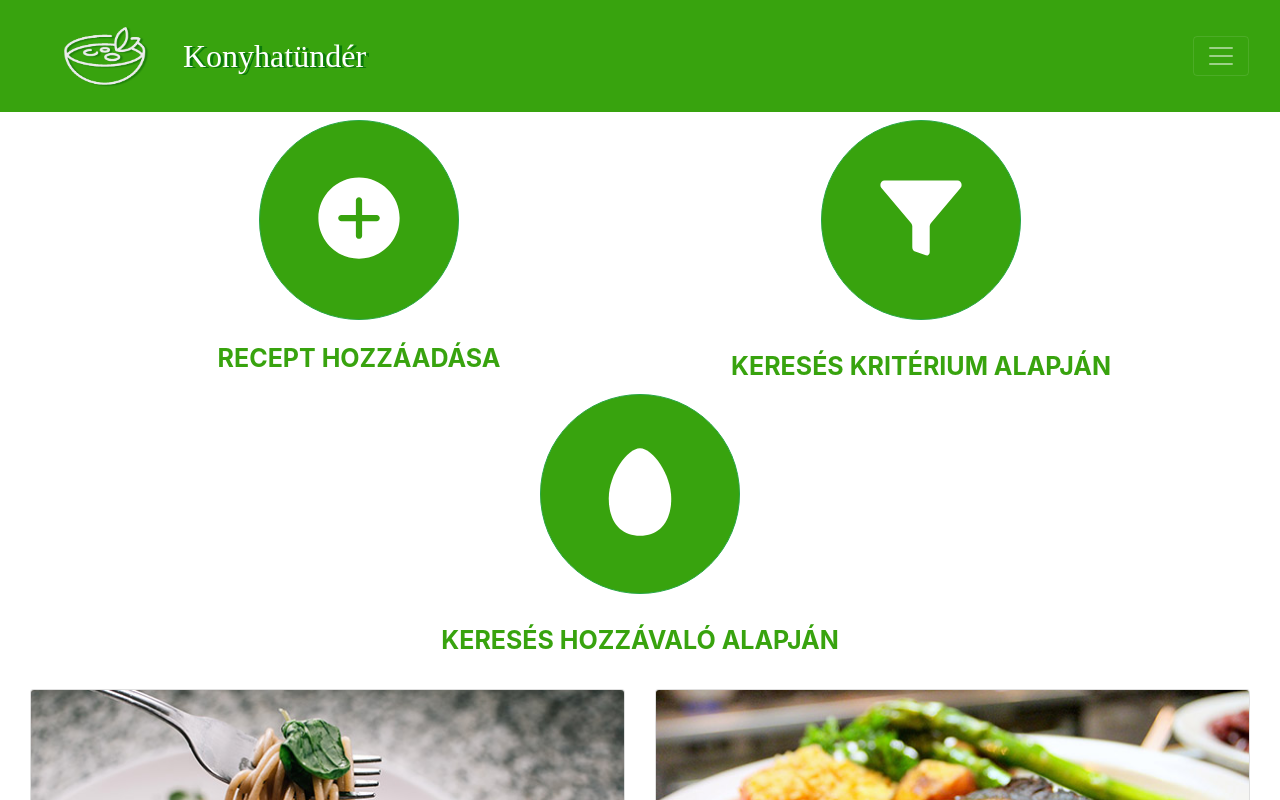
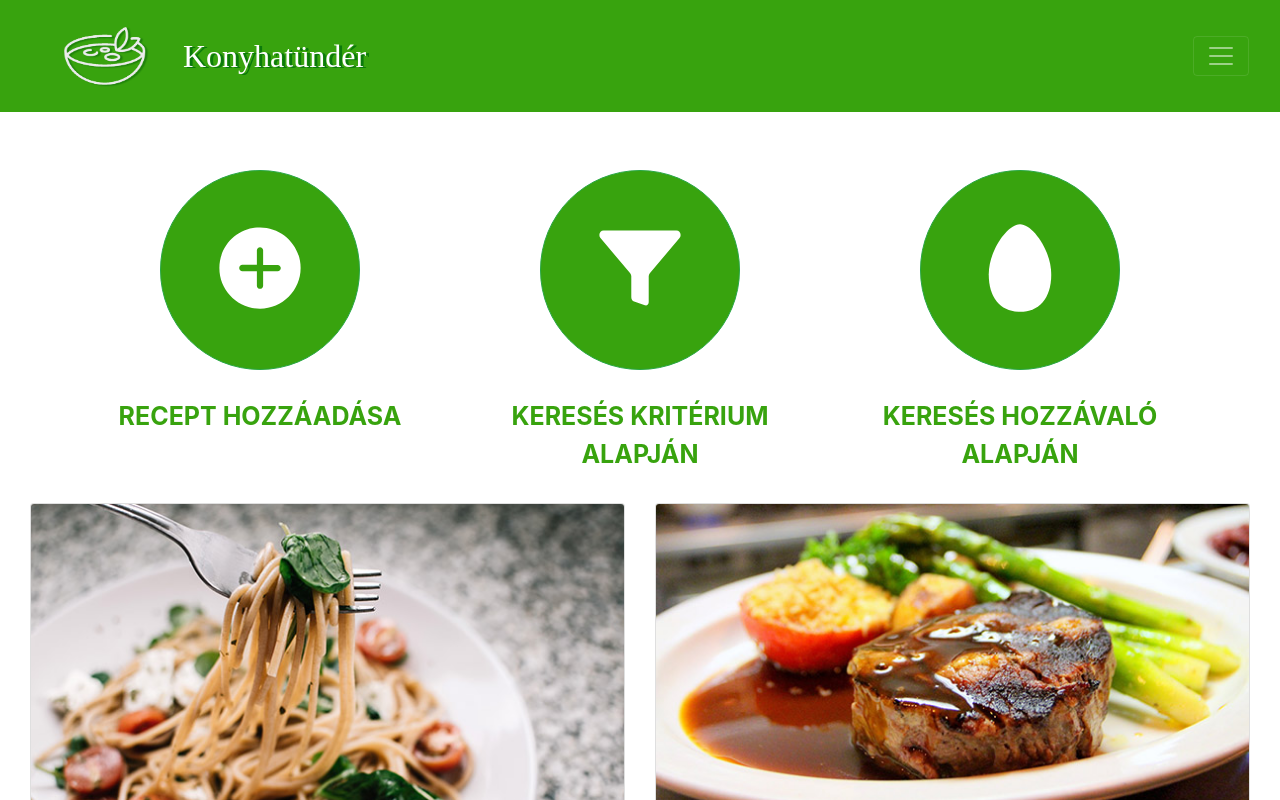
Before and after one commit to flowacademyhu/kappa-konyhatunder, a React (Create React App) app in the folder frontend/: page /mainPage in a window 1280 px wide. Shown: the top 800 px of the page. Built offline with nearby package versions, Linux system fonts and the light colour scheme; a web font is replaced by a local one.

Commit message:
Fixed some html-css problems. reviewed: @itsIMITRI

```diff
--- a/frontend/src/components/AddRecipeForm.js
+++ b/frontend/src/components/AddRecipeForm.js
@@ -327,6 +327,7 @@ const AddRecipeForm = () => {
           </div>
         </div>
         <div>
+          <p>Kép hozzáadása</p>
           <div className="ImageUploader">
             <input type="file" onChange={fileSelectedHandler} />
           </div>
@@ -334,7 +335,7 @@ const AddRecipeForm = () => {
 
         <IngredientsInRecipeList ingredientsList={newIngredientsList} />
         <button
-          className="btn btn-success"
+          className="btn btn-success mt-4"
           type="submit"
           data-toggle="modal"
           data-target={
--- a/frontend/src/components/MainPage.js
+++ b/frontend/src/components/MainPage.js
@@ -9,8 +9,8 @@ function MainPage() {
     <div className="panel panel-default">
       <div className="panel-body">
         <div className="container">
-          <Row className="justify-content-md-center">
-            <Col md="auto">
+          <Row>
+            <Col className="d-flex flex-column align-items-center">
               <NavLink href="add-recipe">
                 <button
                   type="button"
@@ -21,10 +21,10 @@ function MainPage() {
                     <IoIosAddCircle />
                   </div>
                 </button>
-                <div className="menu-describe">RECEPT HOZZÁADÁSA</div>
               </NavLink>
+              <div className="menu-describe">RECEPT HOZZÁADÁSA</div>
             </Col>
-            <Col md="auto">
+            <Col className="d-flex flex-column align-items-center">
               <NavLink href="search-by-criteria">
                 <button
                   type="button"
@@ -37,7 +37,7 @@ function MainPage() {
               </NavLink>
               <div className="menu-describe">KERESÉS KRITÉRIUM ALAPJÁN</div>
             </Col>
-            <Col md="auto">
+            <Col className="d-flex flex-column align-items-center">
               <NavLink href="search-by-ingredient">
                 <button
                   type="button"
--- a/frontend/src/index.css
+++ b/frontend/src/index.css
@@ -1,10 +1,12 @@
-body {
+body,
+html {
   margin: 0;
   font-family: -apple-system, BlinkMacSystemFont, 'Segoe UI', 'Roboto', 'Oxygen',
     'Ubuntu', 'Cantarell', 'Fira Sans', 'Droid Sans', 'Helvetica Neue',
     sans-serif;
   -webkit-font-smoothing: antialiased;
   -moz-osx-font-smoothing: grayscale;
+  overflow-x: hidden;
 }
 
 code {
--- a/frontend/src/styles/MainPage.css
+++ b/frontend/src/styles/MainPage.css
@@ -4,6 +4,7 @@
 
 .ButtonGroup {
   background-color: #38a30e !important;
+  justify-items: center;
 }
 
 .Button {
@@ -55,11 +56,7 @@
   height: 200px;
   border-radius: 120px;
   background-color: #38a30e;
-}
-
-.btn-circle {
-  margin-right: 150px;
-  margin-left: 150px;
+  margin-top: 50px;
 }
 
 .menu-describe {
@@ -69,3 +66,7 @@
   color: #38a30e;
   font-weight: bold;
 }
+
+.mobile-menu {
+  margin-top: 35px;
+}
```
